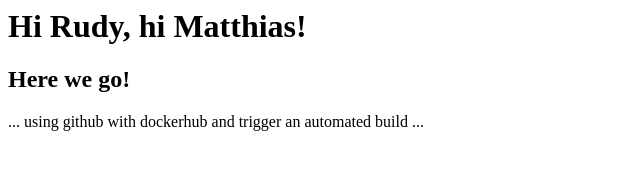
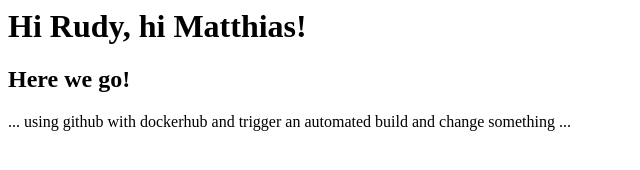
Before and after one commit to wernerwws/myapp, a plain HTML site: page index.html in a window 1280 px wide. Shown: the whole page, without its empty margins (0-640 px from the left). Drawn offline with Linux system fonts and the light colour scheme.

Commit message:
here we go

```diff
--- a/index.html
+++ b/index.html
@@ -8,6 +8,6 @@
 <BODY>
    <H1>Hi Rudy, hi Matthias!</H1>
    <H2>Here we go!</H2>
-   <P>... using github with dockerhub and trigger an automated build ...</P>
+   <P>... using github with dockerhub and trigger an automated build and change something ...</P>
 </BODY>
 </HTML>
```
